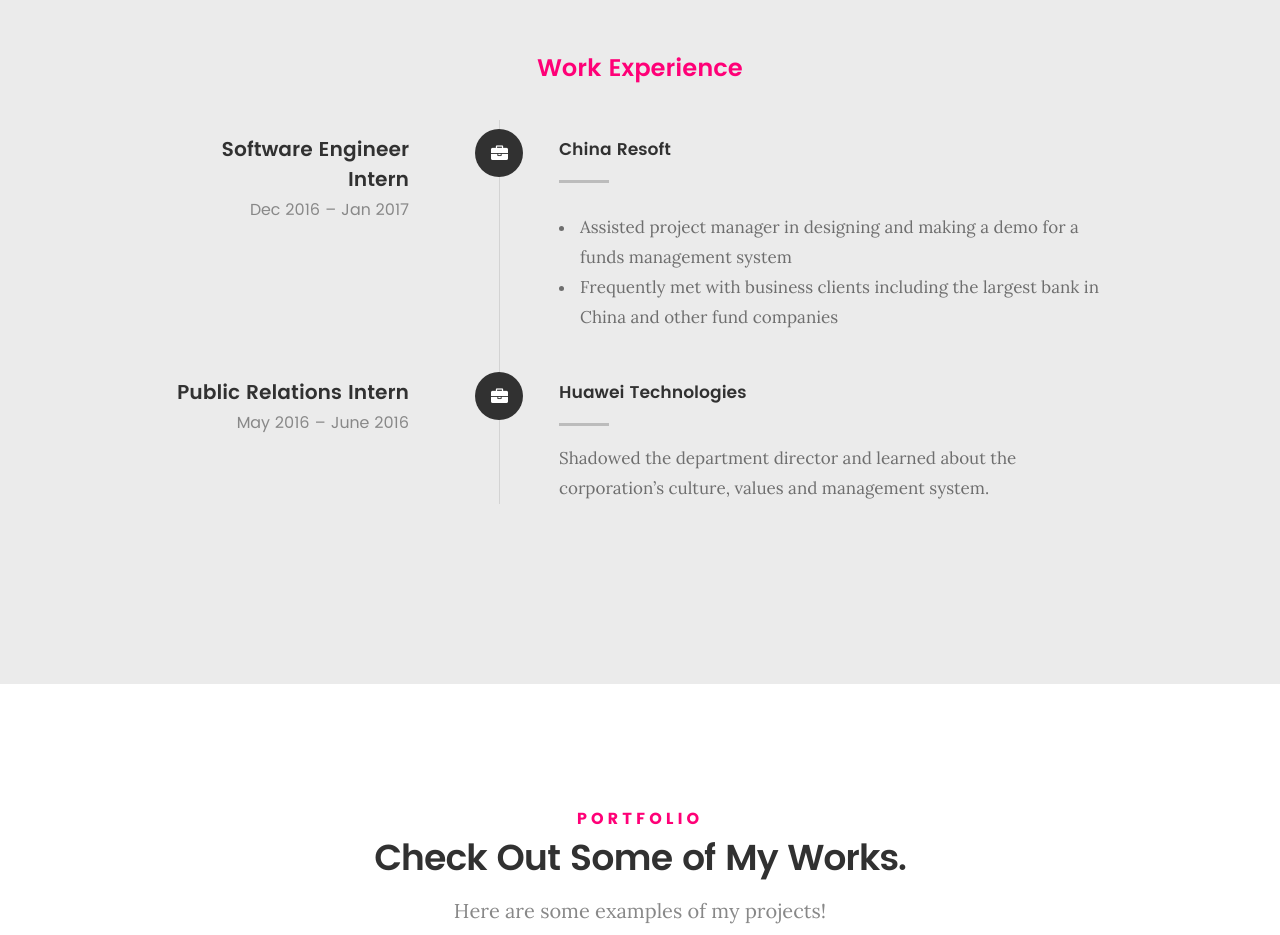
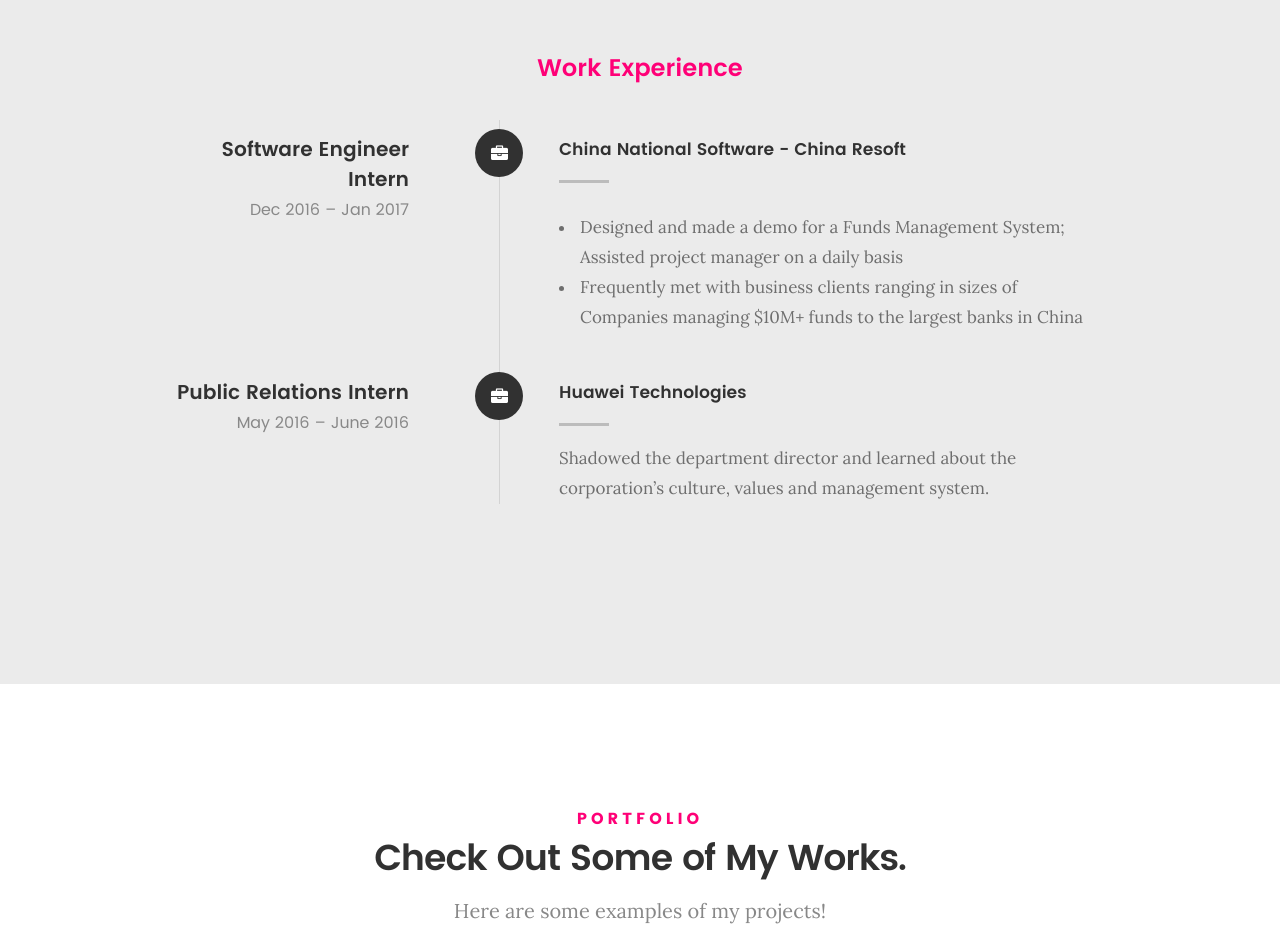
Before and after one commit to mxtdsg/mxtdsg.github.io, a plain HTML site: page index.html in a window 1280 px wide. Shown: the part 2560-3495 px from the top of the page. Drawn offline with Linux system fonts and the light colour scheme; files whose address does not match are found by name; a web font is replaced by a local one.

Commit message:
content update

```diff
--- a/index.html
+++ b/index.html
@@ -280,10 +280,10 @@
 	   					<p>Dec 2016 – Jan 2017</p>
 	   				</div>
 	   				<div class="timeline-content">
-	   					<h4>China Resoft</h4>
+	   					<h4>China National Software - China Resoft</h4>
                         <p><ul>
-                            <li>Assisted project manager in designing and making a demo for a funds management system</li>
-                            <li>Frequently met with business clients including the largest bank in China and other fund companies</li>
+                            <li>Designed and made a demo for a Funds Management System; Assisted project manager on a daily basis</li>
+                            <li>Frequently met with business clients ranging in sizes of Companies managing $10M+ funds to the largest banks in China</li>
                         </ul></p>
 	   				</div>
 	   			</div> <!-- /timeline-block -->
```
